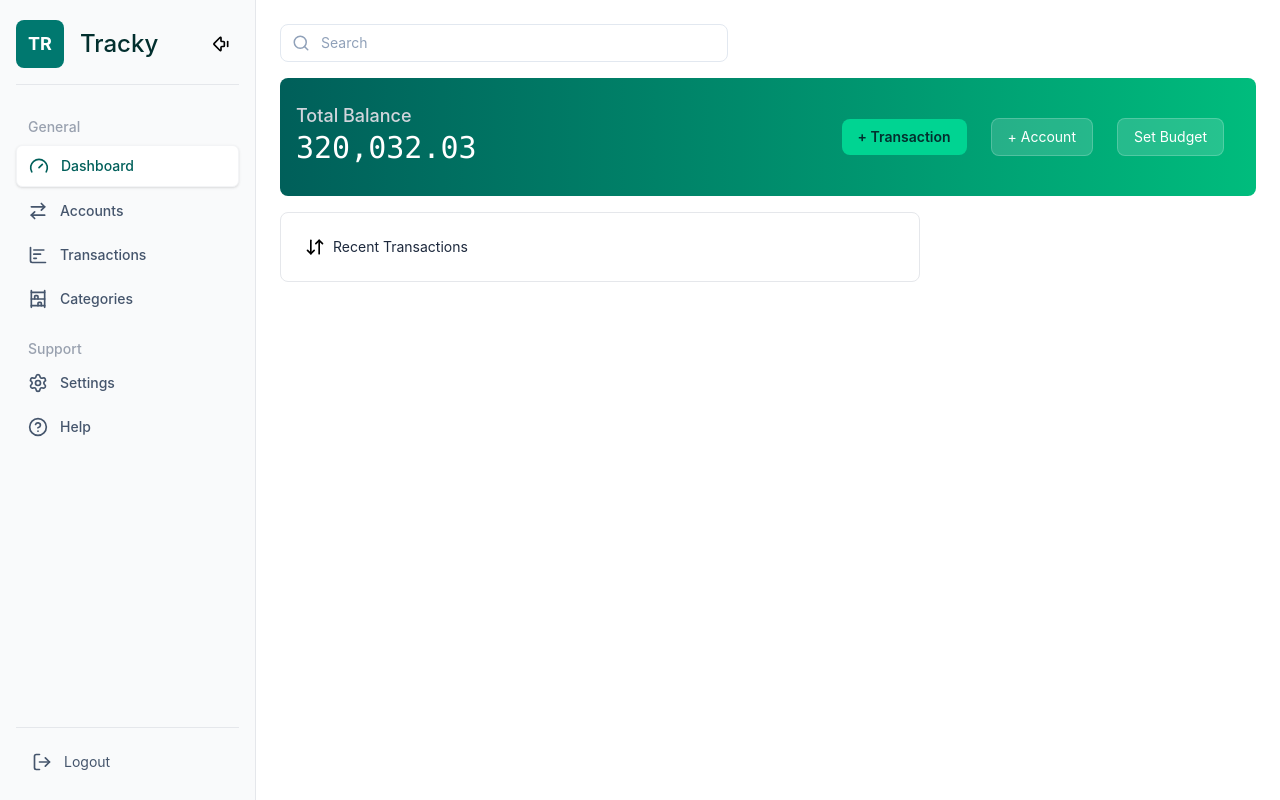
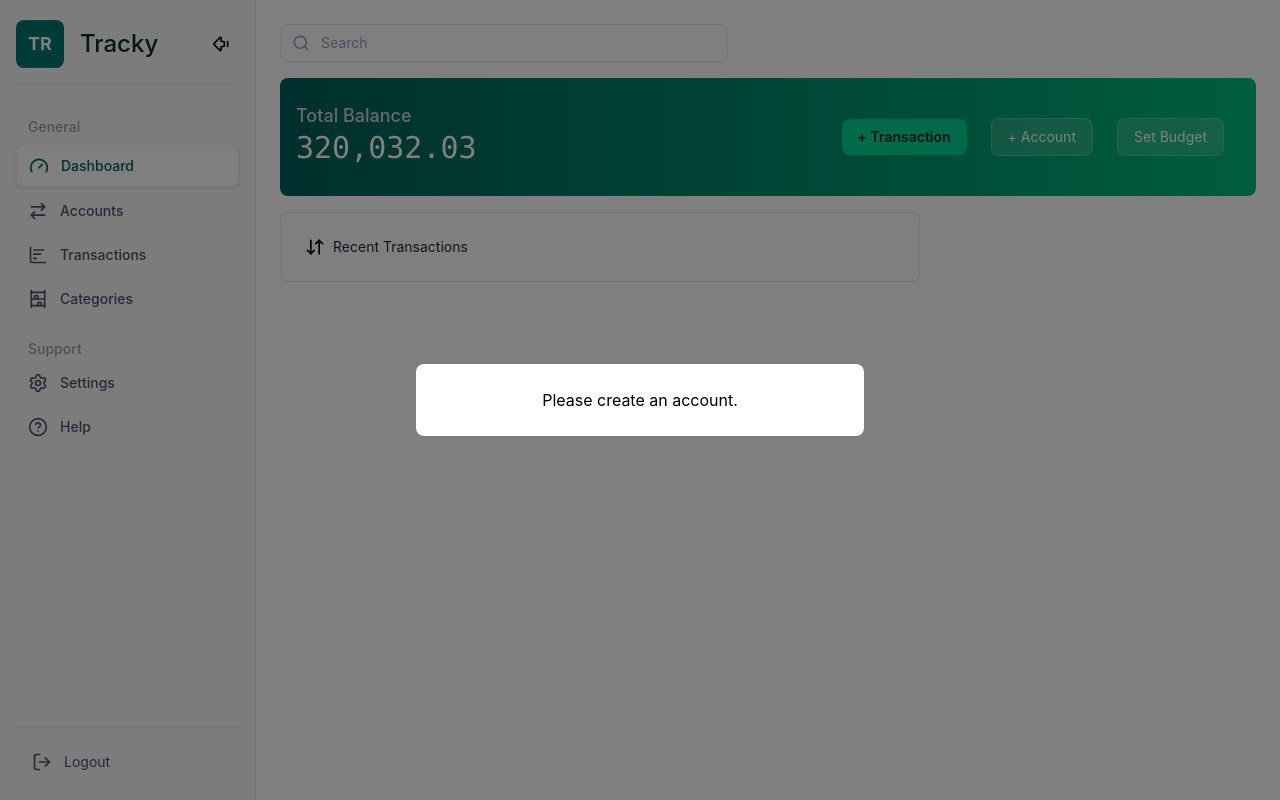
Before and after one commit to nikkoensomo/tracky, a React (Vite) app in the folder client/: page /dashboard-page in a window 1280 px wide. Both pictures are taken after a click on the button "+ Account". Built offline with nearby package versions, Linux system fonts and the light colour scheme; no server answers.

Commit message:
feat: added initial add account modal

```diff
--- /dev/null
+++ b/client/src/components/modals/account/CreateAccountModal.tsx
@@ -0,0 +1,44 @@
+import { useEffect, useRef } from 'react';
+
+type CreateAccountModalProps = {
+    isOpen: boolean;
+    onClose: () => void;
+}
+
+const CreateAccountModal = ({ isOpen, onClose }: CreateAccountModalProps) => {
+    const modalRef = useRef<HTMLDivElement | null>(null);
+
+    useEffect(() => {
+        function handleClickOutside(e: MouseEvent) {
+            if (!isOpen) return;
+
+            if (modalRef.current && !modalRef.current.contains(e.target as Node)) {
+                onClose();
+            }
+        }
+
+        document.addEventListener("mousedown", handleClickOutside);
+
+        return () => {
+            document.removeEventListener("mousedown", handleClickOutside);
+        };
+    }, [isOpen, onClose]);
+
+    if (!isOpen) return null;
+
+    return (
+        <>
+            <div className="fixed inset-0 bg-black/50 flex justify-center items-center z-50">
+                <div
+                    ref={modalRef}
+                    className="w-full bg-white max-w-md rounded-lg p-6">
+                    <div className="flex flex-col gap-4 items-center">
+                        <span>Please create an account.</span>
+                    </div>
+                </div>
+            </div>
+        </>
+    )
+}
+
+export default CreateAccountModal;
--- a/client/src/components/sections/heroes/DashboardPageHero.tsx
+++ b/client/src/components/sections/heroes/DashboardPageHero.tsx
@@ -3,7 +3,11 @@ import AddAccountButton from "../../buttons/AddAccountButton";
 import AddTransactionButton from "../../buttons/AddTransactionButton";
 import SetBudgetButton from "../../buttons/SetBudgetButton";
 
-const DashboardPageHero = () => {
+type DashboardPageHeroProps = {
+    onCreateAccount: () => void;
+}
+
+const DashboardPageHero = ({ onCreateAccount }: DashboardPageHeroProps ) => {
     return (
         <>
             <section className="flex flex-col gap-4">
@@ -19,7 +23,7 @@ const DashboardPageHero = () => {
                         />
 
                         <AddAccountButton
-                            onClick={() => {}}
+                            onClick={onCreateAccount}
                         />
 
                         <SetBudgetButton
--- a/client/src/pages/DashboardPage.tsx
+++ b/client/src/pages/DashboardPage.tsx
@@ -1,12 +1,40 @@
+import { useState } from 'react';
+
 import DashboardPageHeader from "../components/headers/DashboardPageHeader";
 import DashboardPageHero from "../components/sections/heroes/DashboardPageHero";
 
+import CreateAccountModal from '../components/modals/account/CreateAccountModal';
+
+type ModalMode = 'account' | 'expense' | null;
+
 const DashboardPage = () => {
+
+    const [modalMode, setModalMode] = useState<ModalMode>(null);
+
+    const handleCreateAccount = () => {
+        setModalMode('account');
+    }
+
+    const handleCreateExpense = () => {
+        setModalMode('expense');
+    }
+
+    const handleCloseModal = () => {
+        setModalMode(null);
+    }
+
     return (
         <>
             <main className="flex flex-col gap-4">
-                <DashboardPageHero />
+                <DashboardPageHero
+                    onCreateAccount={handleCreateAccount}
+                />
             </main>
+
+            <CreateAccountModal
+                isOpen={modalMode === 'account'}
+                onClose={handleCloseModal}
+            />
         </>
     )
 }
--- /dev/null
+++ b/client/src/services/transactionService.ts
@@ -0,0 +1 @@
+import api from "../api/axios";
```
